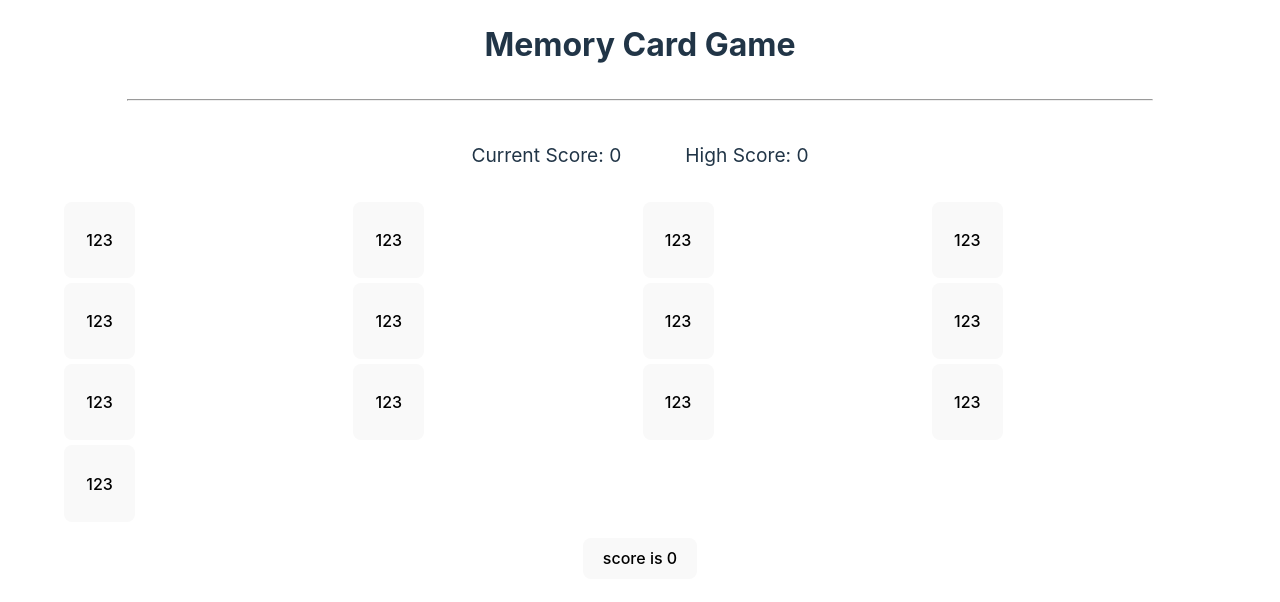
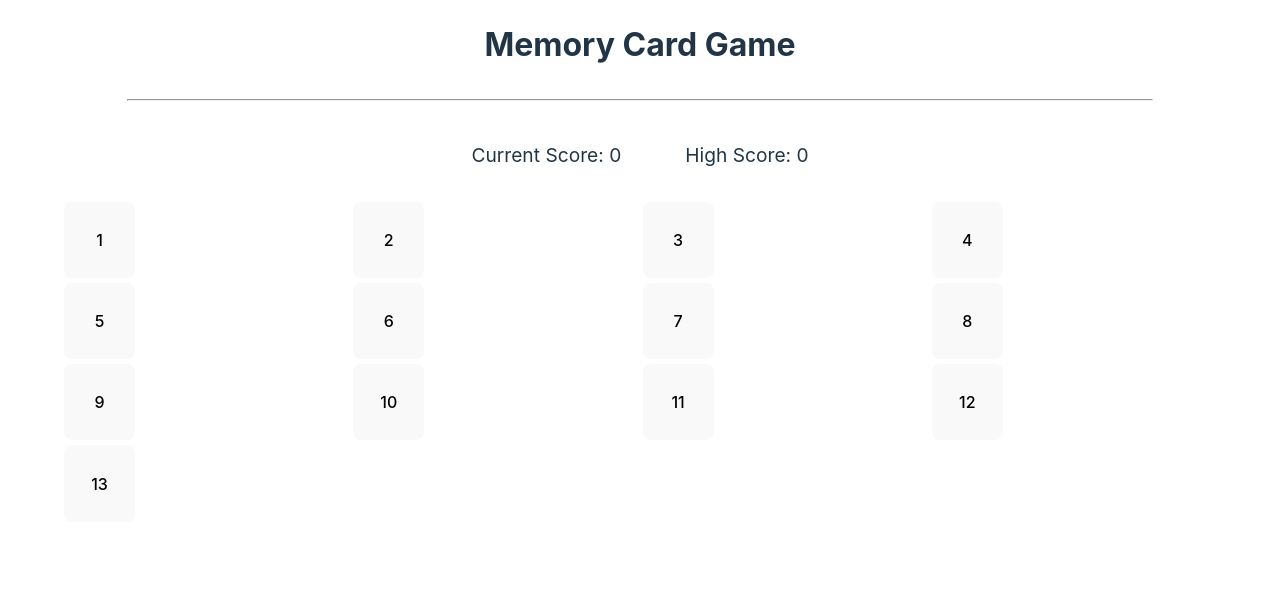
Before and after one commit to uwuzumaki/memory-card, a React (Vite) app: page / in a window 1280 px wide. Shown: the top 602 px of the page. Built offline with nearby package versions, Linux system fonts and the light colour scheme.

Commit message:
Added randomized shuffle to cards

```diff
--- a/package.json
+++ b/package.json
@@ -10,6 +10,7 @@
     "preview": "vite preview"
   },
   "dependencies": {
+    "lodash": "^4.17.21",
     "react": "^18.3.1",
     "react-dom": "^18.3.1"
   },
--- a/src/App.jsx
+++ b/src/App.jsx
@@ -1,24 +1,29 @@
 import { useState } from "react";
 import "./Styles/App.css";
+import { shuffle } from "lodash";
 import Card from "./Components/Card";
 
 function App() {
   const [score, setScore] = useState(0);
   const [highScore, setHighScore] = useState(0);
-  // const array = [1, 2, 3, 4, 5, 6, 7, 8, 9, 10, 11, 12, 13];
   const [pickedCards, setPickedCards] = useState([]);
+  const [array, setArray] = useState([
+    1, 2, 3, 4, 5, 6, 7, 8, 9, 10, 11, 12, 13,
+  ]);
 
   const onClick = (e) => {
-    // array.some((v) => pickedCards.includes(v)) checks if either array contains value from other array
     if (pickedCards.includes(e.target.id)) {
       setPickedCards([]);
       setScore(0);
+      setArray(shuffle(array));
+      console.log(array);
     } else {
       setPickedCards((cards) => [...cards, e.target.id]);
       setScore((score) => score + 1);
       if (score >= highScore) setHighScore((score) => score + 1);
+      setArray(shuffle(array));
+      console.log(array);
     }
-    console.log(pickedCards);
   };
 
   return (
@@ -32,25 +37,10 @@ function App() {
         <div>High Score: {highScore}</div>
       </section>
       <div className="table">
-        <Card onClick={onClick} id={1} />
-        <Card onClick={onClick} id={2} />
-        <Card onClick={onClick} id={3} />
-        <Card onClick={onClick} id={4} />
-        <Card onClick={onClick} id={5} />
-        <Card onClick={onClick} id={6} />
-        <Card onClick={onClick} id={7} />
-        <Card onClick={onClick} id={8} />
-        <Card onClick={onClick} id={9} />
-        <Card onClick={onClick} id={10} />
-        <Card onClick={onClick} id={11} />
-        <Card onClick={onClick} id={12} />
-        <Card onClick={onClick} id={13} />
+        {array.map((num) => (
+          <Card onClick={onClick} key={num} id={num} />
+        ))}
       </div>
-      <p className="read-the-docs">
-        <button onClick={() => setScore((score) => score + 1)}>
-          score is {score}
-        </button>
-      </p>
     </>
   );
 }
--- a/src/Components/Card.jsx
+++ b/src/Components/Card.jsx
@@ -4,7 +4,7 @@ import "../Styles/Card.css";
 const Card = ({ onClick, id }) => {
   return (
     <button id={id} className="card" onClick={onClick}>
-      123
+      {id}
     </button>
   );
 };
```
Also changed, not shown: 1 other file (tests, documents, lock files or other folders).
